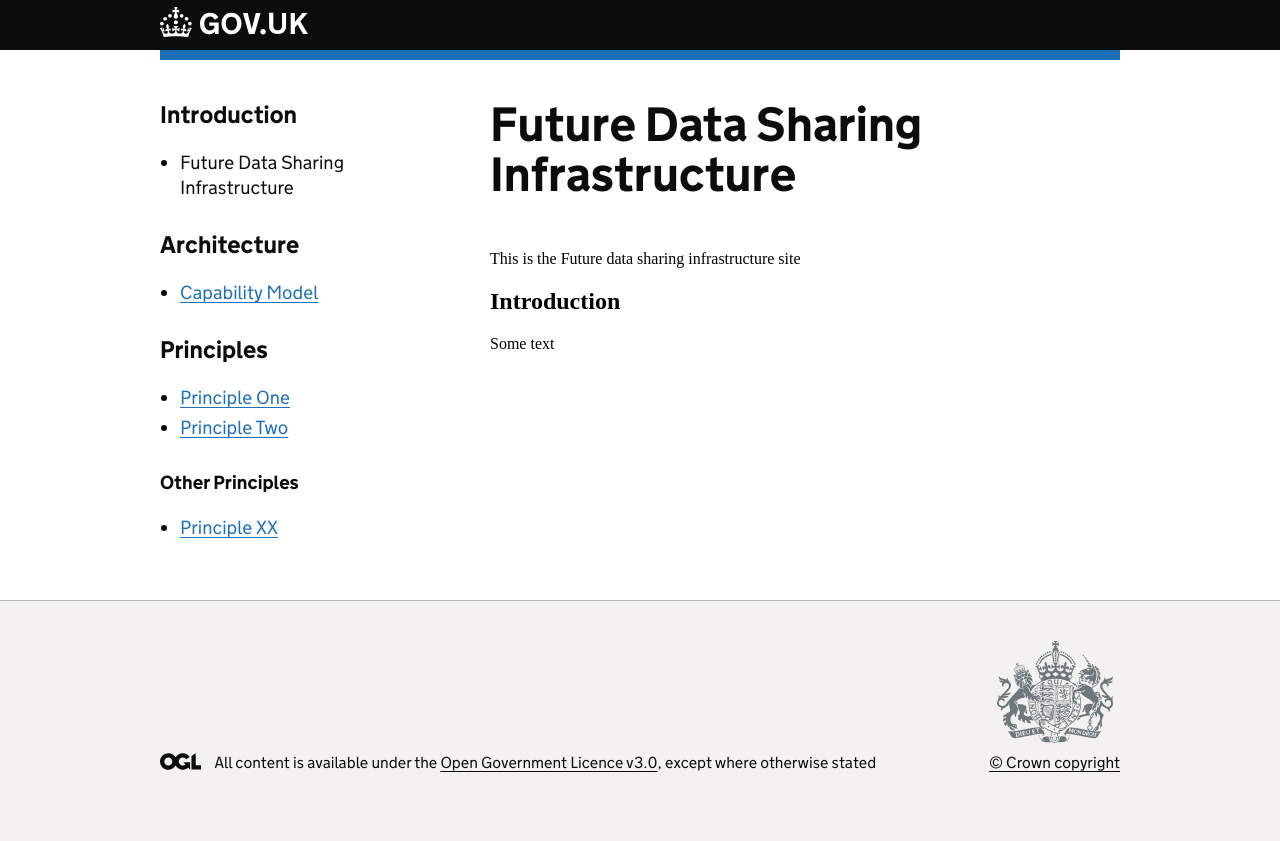
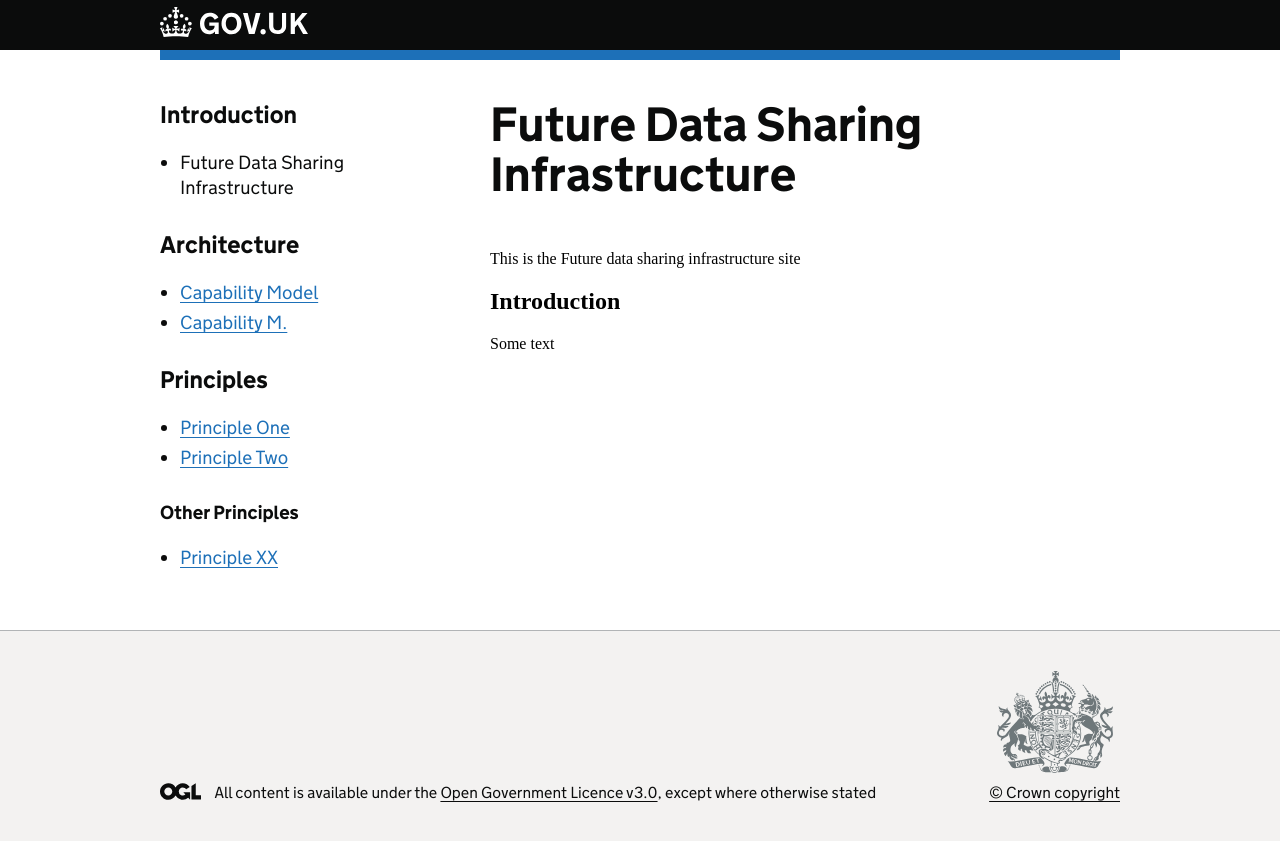
Before and after one commit to co-cddo/future-data-architecture, a Jekyll site: the page built from index.md, in a window 1280 px wide. Shown: the top 841 px of the page. Built offline with Jekyll 4.4.1, drawn with Linux system fonts in a browser that asks for light colours.

Commit message:
nav item name updated

```diff
--- a/_data/navigation.yml
+++ b/_data/navigation.yml
@@ -5,7 +5,7 @@
 - section: Architecture
   pages:
     - architecture/index.md
-    - architecture/reference_architecture.md
+    - architecture/capability_model.md
 
 - section: Principles
   pages:
```
